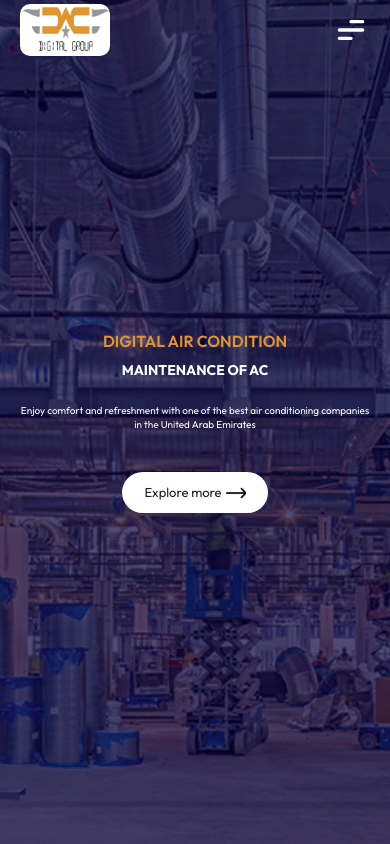
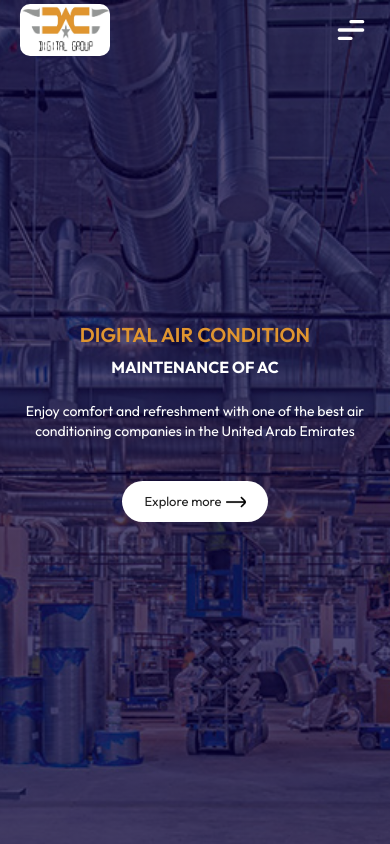
Before and after one commit to MuhammedQR/dgitalAirGroup, a React (Vite) app: page / in a window 390 px wide. Shown: the top 844 px of the page. Built offline with nearby package versions, Linux system fonts and the light colour scheme.

Commit message:
update style

```diff
--- a/src/components/Hero/Hero.css
+++ b/src/components/Hero/Hero.css
@@ -52,19 +52,25 @@
   }
 }
 @media (max-width: 650px) {
+  .hero-text {
+    text-align: center;
+  }
   .hero-text h1 {
-    font-size: 16px;
+    font-size: 20px;
     max-width: 400px;
     margin: auto;
-    text-align: center;
+    width: 100%;
   }
+
   .hero-text h3 {
-    font-size: 14px;
+    font-size: 16px;
     max-width: 400;
     margin: auto;
+    width: 100%;
   }
   .hero-text p {
-    font-size: 10px;
+    font-size: 14px;
     margin: 15px auto 30px;
+    width: 100%;
   }
 }
```
